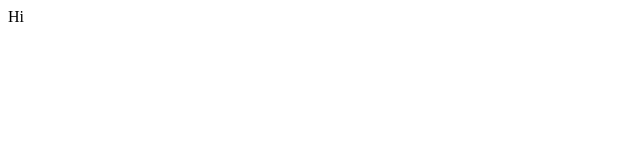
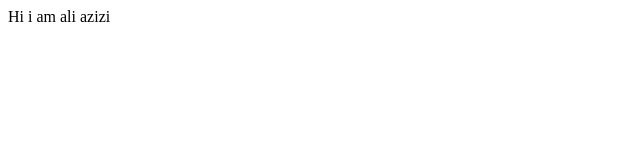
Before and after one commit to aliazizi87/git_test, a plain HTML site: page index.html in a window 1280 px wide. Shown: the full height of the page, 0-640 px from the left. Drawn offline with Linux system fonts and the light colour scheme.

Commit message:
add some text

```diff
--- a/index.html
+++ b/index.html
@@ -7,5 +7,6 @@
 </head>
 <body>
     Hi
+    i am ali azizi
 </body>
 </html>
```
